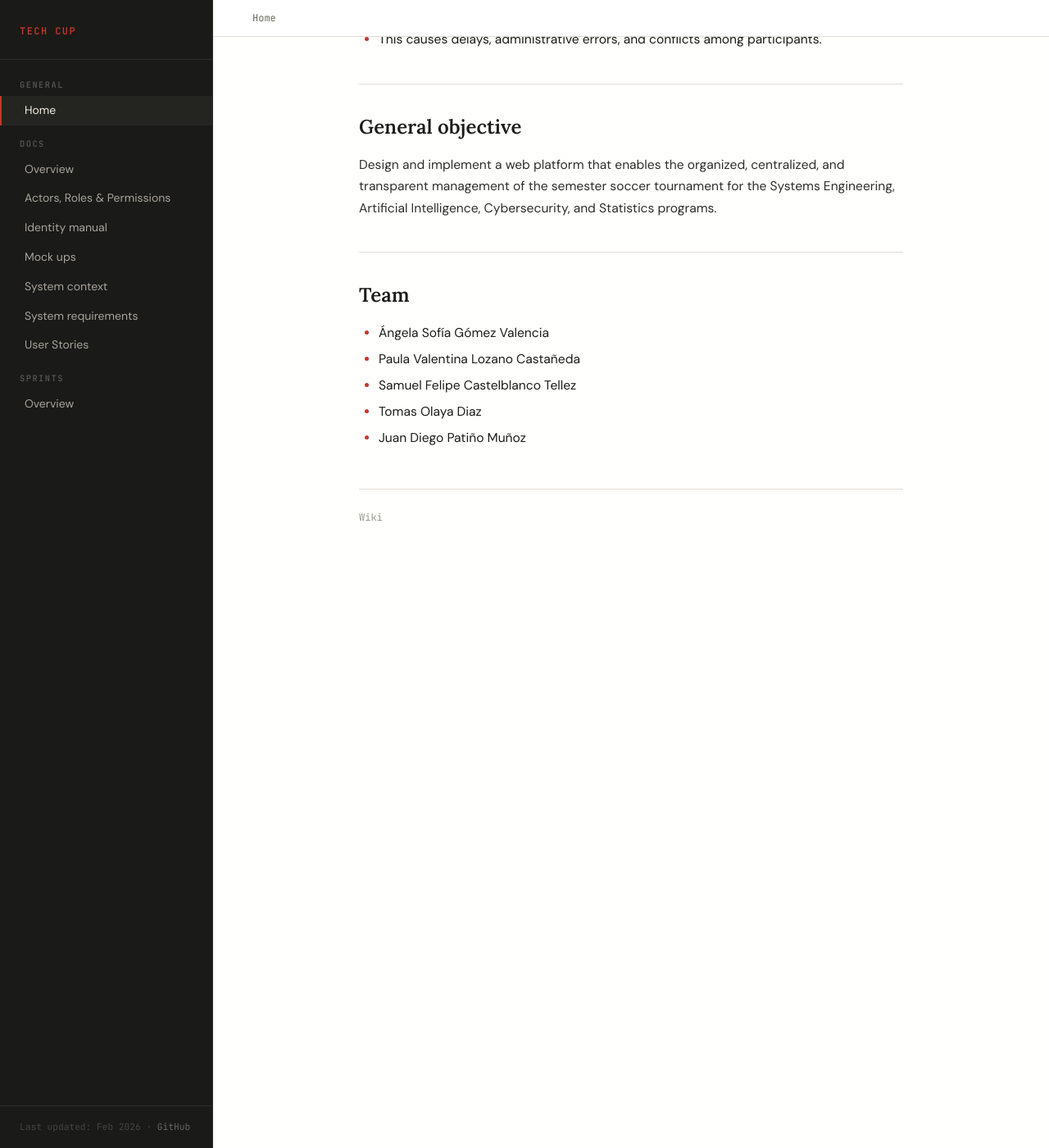
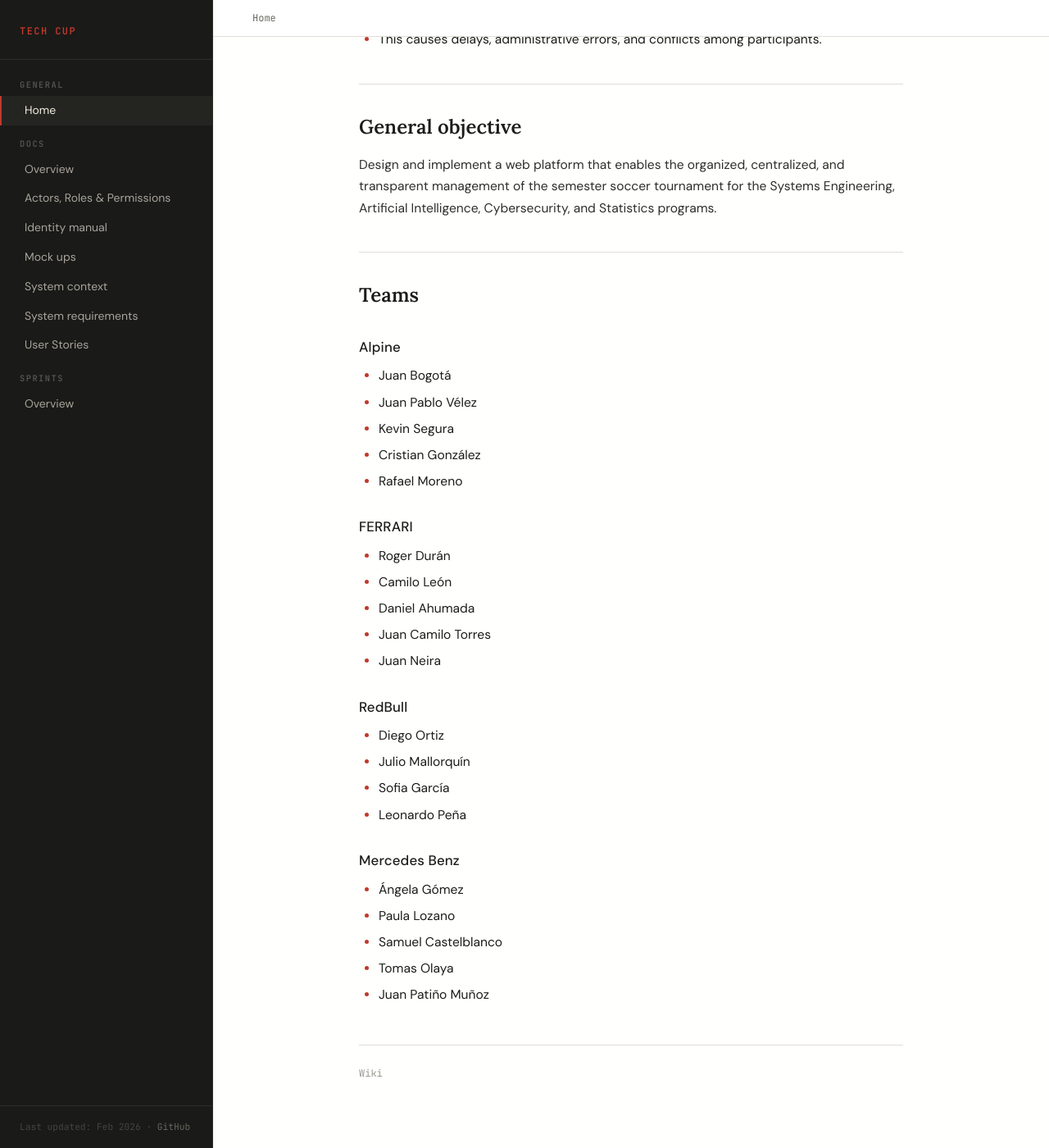
Before and after one commit to techcup-eci/techcup-eci.github.io, a Jekyll site: the page built from index.md, in a window 1280 px wide and 1400 px high, scrolled down 1733 px. Shown: the whole window at 82% size. Built offline with Jekyll 4.4.1, drawn with Linux system fonts in a browser that asks for light colours.

Commit message:
names updated

```diff
--- a/index.md
+++ b/index.md
@@ -40,10 +40,33 @@ Currently, the tournament presents the following difficulties:
 Design and implement a web platform that enables the organized, centralized, and transparent management of the semester soccer tournament
 for the Systems Engineering, Artificial Intelligence, Cybersecurity, and Statistics programs.
 
-## Team
+## Teams
 
-- Ángela Sofía Gómez Valencia
-- Paula Valentina Lozano Castañeda
-- Samuel Felipe Castelblanco Tellez
-- Tomas Olaya Diaz
-- Juan Diego Patiño Muñoz
+### Alpine
+
+- Juan Bogotá
+- Juan Pablo Vélez
+- Kevin Segura
+- Cristian González
+- Rafael Moreno
+
+### FERRARI
+
+- Roger Durán
+- Camilo León
+- Daniel Ahumada
+- Juan Camilo Torres
+- Juan Neira
+
+### RedBull
+- Diego Ortiz
+- Julio Mallorquín
+- Sofia García
+- Leonardo Peña
+
+### Mercedes Benz
+- Ángela Gómez
+- Paula Lozano
+- Samuel Castelblanco
+- Tomas Olaya
+- Juan Patiño Muñoz
```
